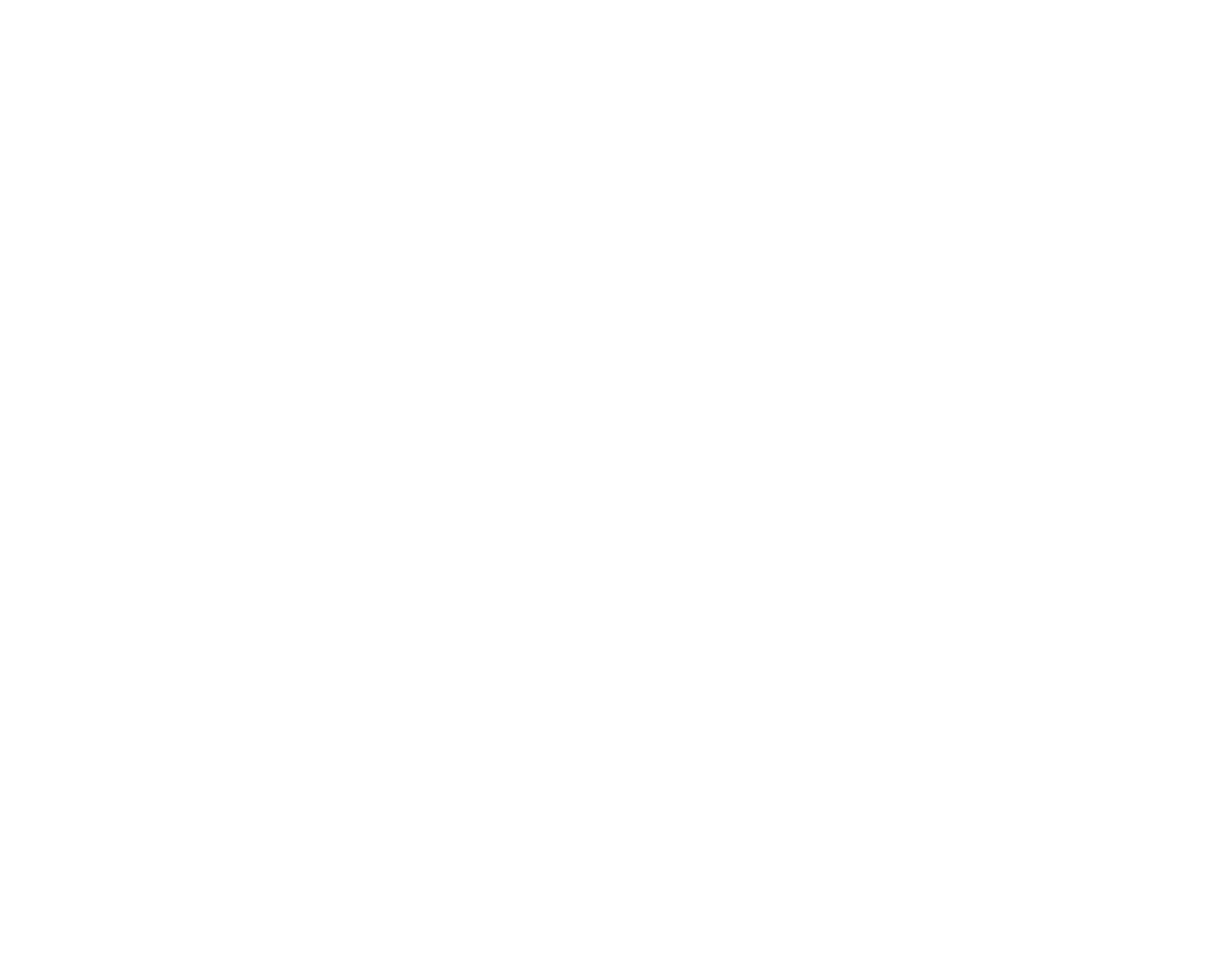
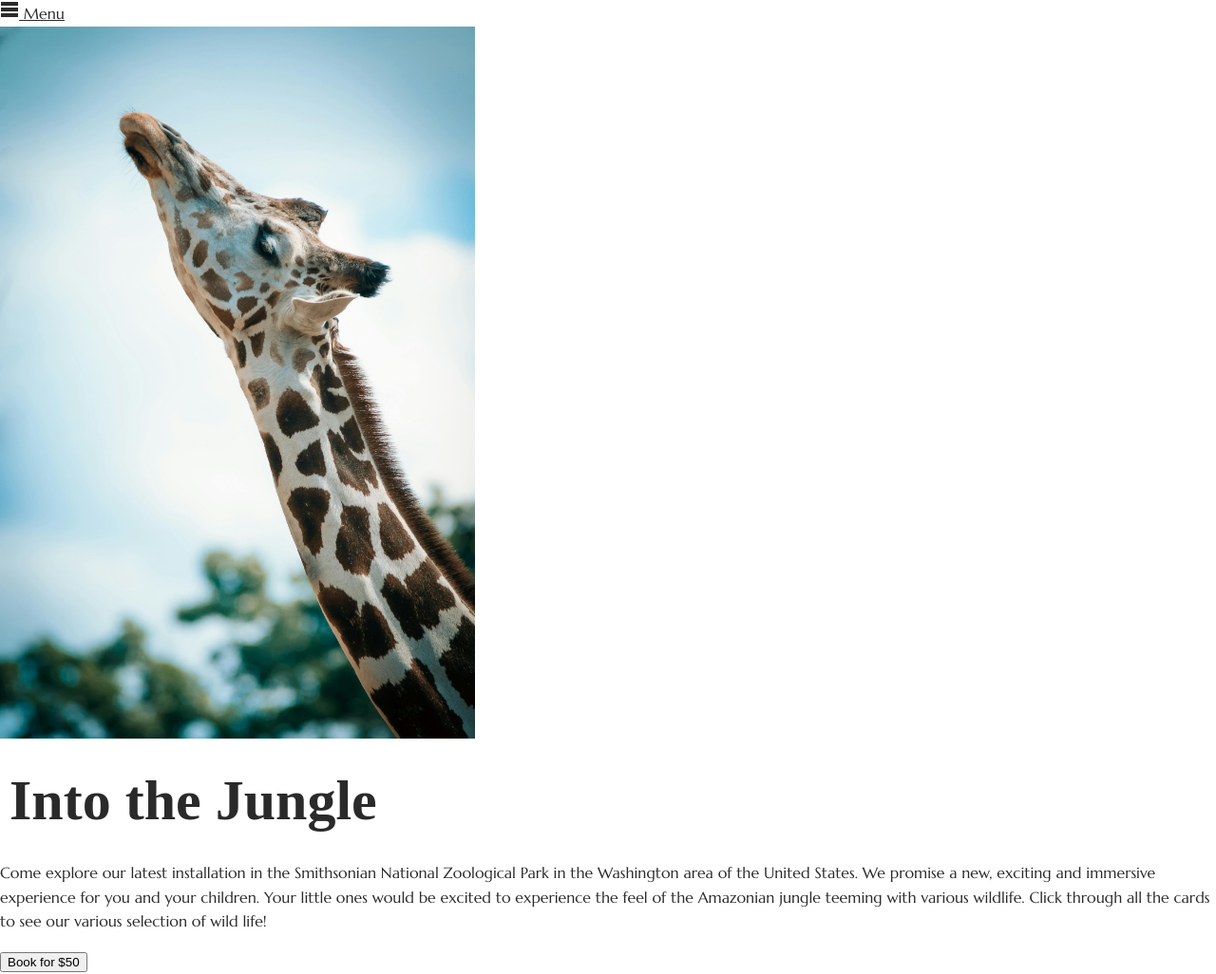
Before and after one commit to isioma-talabi/Javascript-for-Designers, a plain HTML site: page Into-the-Jungle/index.html in a window 1280 px wide. Shown: the whole page at 95% size. Before the commit the page ends 800 px from the top, so only its background shows below. Drawn offline with Linux system fonts and the light colour scheme; a web font is replaced by a local one.

Commit message:
Added assets and styles for Into the Jungle

```diff
--- a/Into-the-Jungle/index.html
+++ b/Into-the-Jungle/index.html
@@ -10,7 +10,35 @@
       href="https://fonts.googleapis.com/css2?family=Aladin&family=Marcellus&display=swap"
       rel="stylesheet"
     />
-    <title>Document</title>
+
+    <!-- Style Sheet -->
+     <link rel="stylesheet" href="./style.css">
+    <title>Into the Jungle!</title>
   </head>
-  <body></body>
+  <body>
+    <nav>
+        <a href="">Bookings</a>
+        <a href="">About</a>
+        <a href="">Help</a>
+        <a href="">Blog</a>
+    </nav>
+
+    <main>
+        <a href="#" class="toggle-nav">
+            <img src="./assets/menu.svg" alt="Menu"> Menu
+        </a>
+
+        <section>
+            <img src="./assets2/Giraffe2.jpg" alt="A cheeky Giraffe">
+        </section>
+
+        <section>
+            <h1>Into the Jungle</h1>
+
+            <p>Come explore our latest installation in the Smithsonian National Zoological Park in the Washington area of the United States. We promise a new, exciting and immersive experience for you and your children. Your little ones would be excited to experience the feel of the Amazonian jungle teeming with various wildlife. Click through all the cards to see our various selection of wild life!</p>
+
+            <button>Book for $50</button>
+        </section>
+    </main>
+  </body>
 </html>
--- a/Into-the-Jungle/style.css
+++ b/Into-the-Jungle/style.css
@@ -0,0 +1,59 @@
+*,
+*::before,
+*::after {
+  box-sizing: border-box;
+}
+
+body {
+  font-family: "Marcellus", sans-serif;
+  font-size: 16px;
+  line-height: 1.6;
+  color: #2a2a2a;
+  margin: 0;
+}
+
+nav {
+  font-family: "Aladin", serif;
+  background-color: #25591f;
+  color: white;
+  position: fixed;
+  top: 0;
+  left: 0;
+  width: 240px;
+  height: 100vh;
+  display: flex;
+  flex-direction: column;
+  justify-content: center;
+  font-size: 30px;
+  /* display: none; */
+}
+
+nav a {
+  text-decoration: none;
+  color: white;
+  margin: 5px 32px;
+}
+
+main > a {
+  color: #2a2a2a;
+}
+
+h1 {
+  font-family: "Aladin", serif;
+  font-size: 60px;
+  margin: 10px;
+}
+
+section > img {
+  width: 500px;
+  object-fit: contain;
+}
+
+main {
+  position: relative;
+  z-index: 1;
+  background-color: white;
+  min-height: 100vh;
+
+
+}
```
